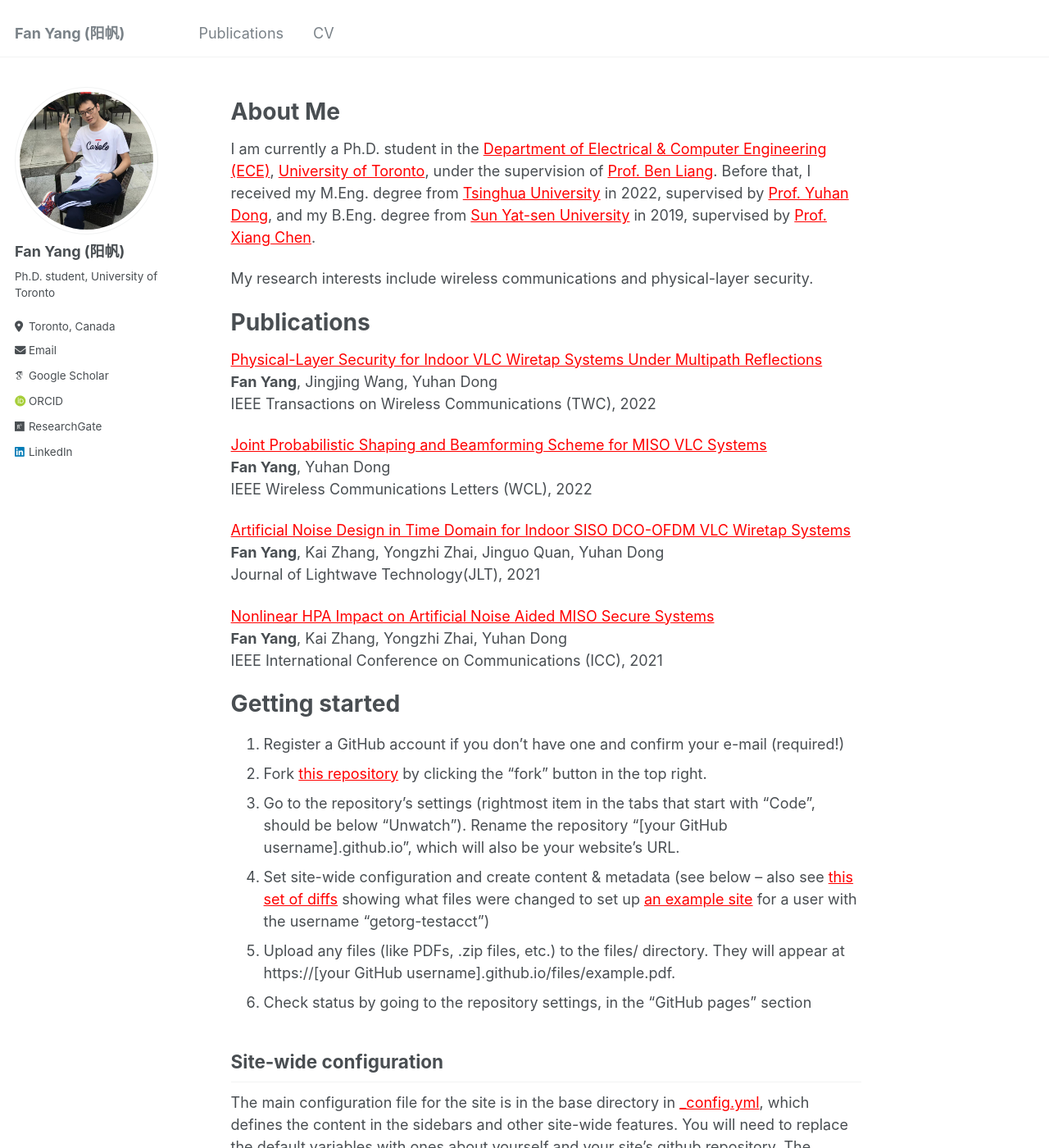
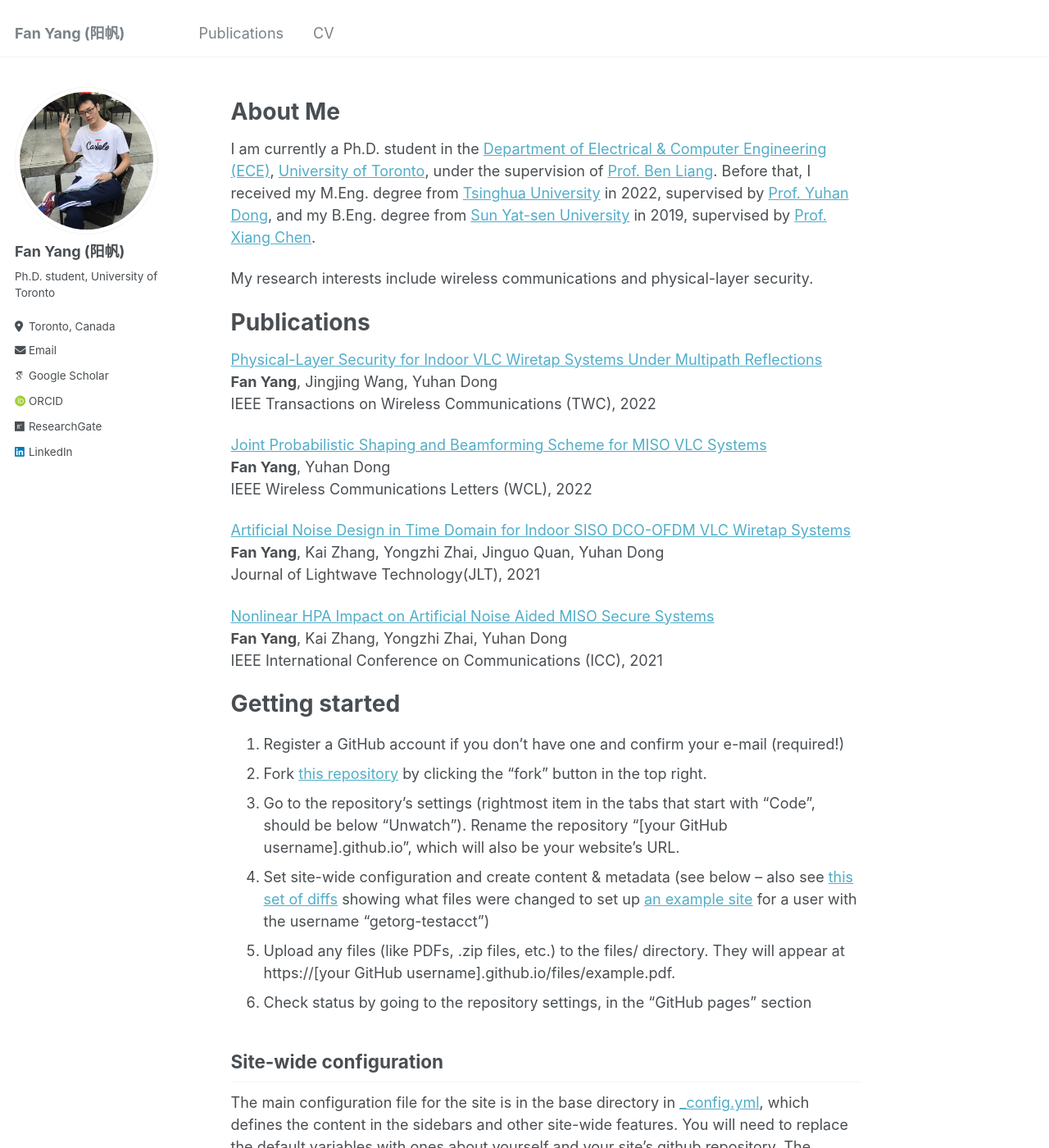
Before and after one commit to fanyang-uoft/fanyang-uoft.github.io, a Jekyll site: the page built from _pages/about.md, in a window 1280 px wide and 1400 px high. Shown: the whole window at 82% size. Built offline with Jekyll 4.4.1, drawn with Linux system fonts in a browser that asks for light colours; some web fonts are replaced.

Commit message:
Update main.scss

```diff
--- a/assets/css/main.scss
+++ b/assets/css/main.scss
@@ -39,8 +39,3 @@
 @import "vendor/font-awesome/brands";
 @import "vendor/magnific-popup/magnific-popup";
 @import "print";
-
-a {
-  text-decoration: none;
-  color: red;
-}
```
